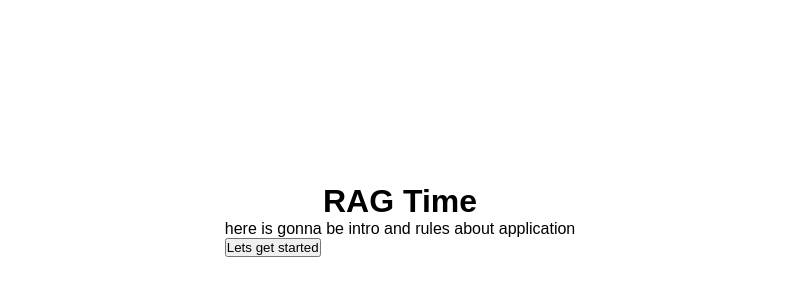
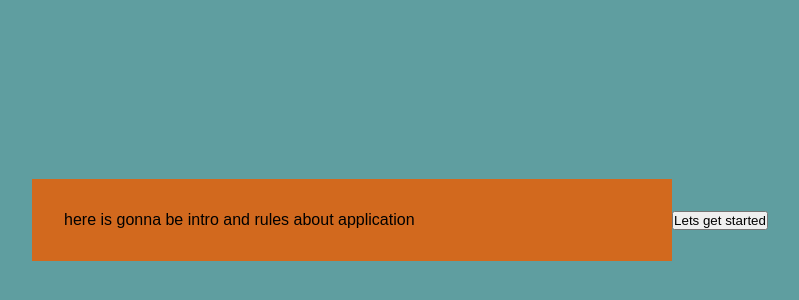
Before and after one commit to Fakhatova/RAG-TIME, a React (Create React App) app: page / in a window 1280 px wide. Shown: the part 180-480 px from the top of the page, without its empty margins (240-1039 px from the left). Built offline with nearby package versions, Linux system fonts and the light colour scheme.

Commit message:
Add styling to popup component and import useSate into app

```diff
--- a/src/Components/App/App.js
+++ b/src/Components/App/App.js
@@ -1,12 +1,16 @@
 // import logo from './logo.svg';
+import {useState} from 'react'
 import Random from '../Random/Random'
 import ErrorPage from '../ErrorPage/ErrorPage'
 import { ApiData } from '../API/AppiCalls';
 import PopUp from '../Modal/PopUp';
 import './App.css';
+import react from 'react'
 // ApiData.fetchAll() fetches object
 
-function App() {
+const  App = () => {
+  const [popup, setPopUp] = useState(false)
+
   return (
     <div className="App-container">
     <main className="App">
--- /dev/null
+++ b/src/Components/Modal/PopUp.css
@@ -0,0 +1,24 @@
+.popup {
+    position: fixed;
+    top: 0;
+    left: 0;
+    width: 100%;
+    height: 100vh;
+    background-color: cadetblue;
+    display: flex;
+    justify-content: center;
+    align-items: center;
+}
+
+.popup-inner {
+    position: relative;
+    padding: 32px;
+    width: 100%;
+    max-width: 640px;
+    background-color: chocolate;
+}
+.popup-inner.start-btn {
+    position: absolute;
+    top: 16px;
+    right: 16px;
+}
--- a/src/Components/Modal/PopUp.js
+++ b/src/Components/Modal/PopUp.js
@@ -1,5 +1,5 @@
 import React from 'react'
-
+import './PopUp.css'
 const PopUp = (props) => {
     return(props.trigger) ? (
         <div className="popup">
```
